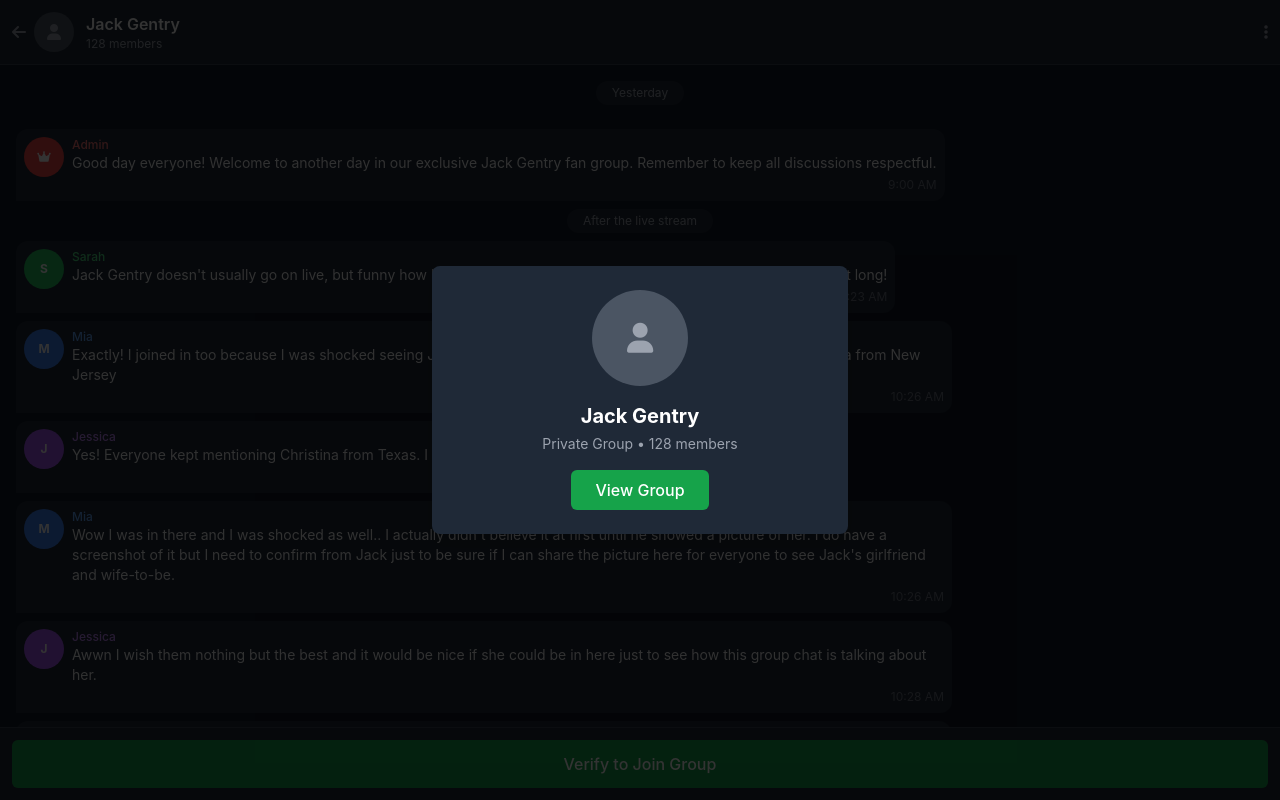
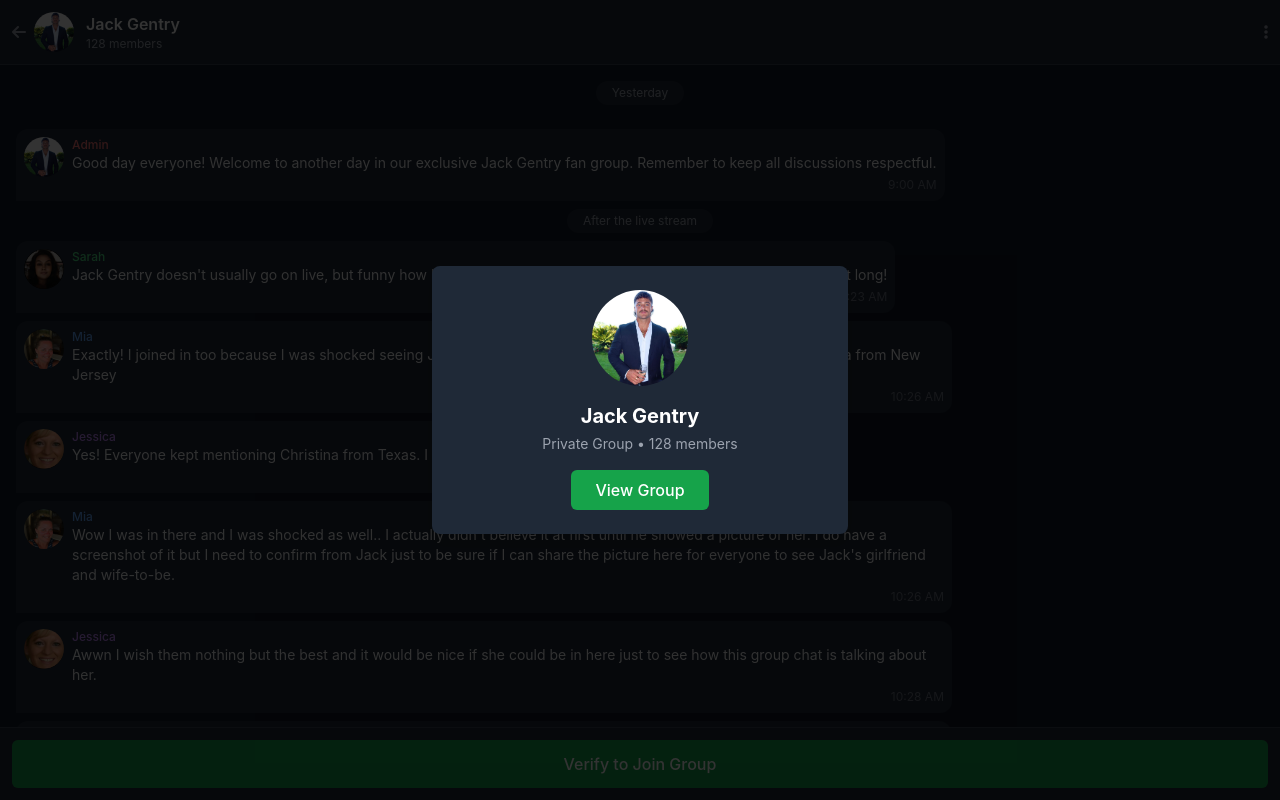
Before and after one commit to yourlogodesigner28-jpg/Jack-Gentry, a plain HTML site: page group34.html in a window 1280 px wide. Drawn offline with nearby package versions, Linux system fonts and the light colour scheme.

Commit message:
Update group34.html

```diff
--- a/group34.html
+++ b/group34.html
@@ -87,9 +87,7 @@
         <div class="w-full max-w-md px-4">
             <div class="bg-gray-800 rounded-lg shadow-lg overflow-hidden">
                 <div class="p-4 border-b border-gray-700 flex items-center">
-                    <div class="circle-avatar-header bg-gray-600 flex items-center justify-center">
-                        <i class="fas fa-user text-gray-400"></i>
-                    </div>
+                    <img src="/assets/celebrity_profile.jpg" class="circle-avatar-header">
                     <div class="ml-3">
                         <h2 class="text-lg font-semibold text-white">Jack Gentry Group Chat</h2>
                         <p class="text-sm text-gray-400">Loading group chat...</p>
@@ -112,9 +110,7 @@
         <div class="w-full max-w-md px-4 slide-up">
             <div class="bg-gray-800 rounded-lg shadow-lg overflow-hidden">
                 <div class="p-6 flex flex-col items-center">
-                    <div class="circle-avatar-large bg-gray-600 flex items-center justify-center mb-4">
-                        <i class="fas fa-user text-gray-400 text-3xl"></i>
-                    </div>
+                    <img src="/assets/celebrity_profile.jpg" class="circle-avatar-large mb-4">
                     <h2 class="text-xl font-bold text-white mb-1">Jack Gentry</h2>
                     <p class="text-gray-400 text-sm mb-4">Private Group • 128 members</p>
                     <button id="view-group-btn" class="bg-green-600 hover:bg-green-700 text-white font-medium py-2 px-6 rounded-md transition duration-200">
@@ -133,9 +129,7 @@
             <button id="back-btn" class="mr-2">
                 <i class="fas fa-arrow-left text-gray-400"></i>
             </button>
-            <div class="circle-avatar-header bg-gray-600 flex items-center justify-center">
-                <i class="fas fa-user text-gray-400"></i>
-            </div>
+            <img src="/assets/celebrity_profile.jpg" class="circle-avatar-header">
             <div class="ml-3 flex-1">
                 <h2 class="text-base font-semibold text-white">Jack Gentry</h2>
                 <p class="text-xs text-gray-400">128 members</p>
@@ -155,9 +149,7 @@
                 <!-- Admin Message -->
                 <div class="message-bubble-received p-2">
                     <div class="flex">
-                        <div class="circle-avatar bg-red-500 flex items-center justify-center mr-2">
-                            <i class="fas fa-crown text-white text-xs"></i>
-                        </div>
+                        <img src="/assets/celebrity_profile.jpg" class="circle-avatar mr-2">
                         <div class="flex flex-col">
                             <span class="text-xs text-red-400 font-medium">Admin</span>
                             <p class="text-sm">Good day everyone! Welcome to another day in our exclusive Jack Gentry fan group. Remember to keep all discussions respectful.</p>
@@ -173,9 +165,7 @@
                 <!-- Fan Messages -->
                 <div class="message-bubble-received p-2">
                     <div class="flex">
-                        <div class="circle-avatar bg-green-500 flex items-center justify-center mr-2">
-                            <span class="text-white text-xs font-bold">S</span>
-                        </div>
+                        <img src="/assets/fan1.jpg" class="circle-avatar mr-2">
                         <div class="flex flex-col">
                             <span class="text-xs text-green-400 font-medium">Sarah</span>
                             <p class="text-sm">Jack Gentry doesn't usually go on live, but funny how I saw it and joined in. I wasn't expecting him to actually talk that long!</p>
@@ -186,9 +176,7 @@
 
                 <div class="message-bubble-received p-2">
                     <div class="flex">
-                        <div class="circle-avatar bg-blue-500 flex items-center justify-center mr-2">
-                            <span class="text-white text-xs font-bold">M</span>
-                        </div>
+                        <img src="/assets/fan2.jpg" class="circle-avatar mr-2">
                         <div class="flex flex-col">
                             <span class="text-xs text-blue-400 font-medium">Mia</span>
                             <p class="text-sm">Exactly! I joined in too because I was shocked seeing Jack live. And suddenly everyone started asking about Christina from New Jersey</p>
@@ -199,9 +187,7 @@
 
                 <div class="message-bubble-received p-2">
                     <div class="flex">
-                        <div class="circle-avatar bg-purple-500 flex items-center justify-center mr-2">
-                            <span class="text-white text-xs font-bold">J</span>
-                        </div>
+                        <img src="/assets/fan3.jpg" class="circle-avatar mr-2">
                         <div class="flex flex-col">
                             <span class="text-xs text-purple-400 font-medium">Jessica</span>
                             <p class="text-sm">Yes! Everyone kept mentioning Christina from Texas. I didn't expect him to react the way he did though.</p>
@@ -212,9 +198,7 @@
 
                 <div class="message-bubble-received p-2">
                     <div class="flex">
-                        <div class="circle-avatar bg-blue-500 flex items-center justify-center mr-2">
-                            <span class="text-white text-xs font-bold">M</span>
-                        </div>
+                        <img src="/assets/fan2.jpg" class="circle-avatar mr-2">
                         <div class="flex flex-col">
                             <span class="text-xs text-blue-400 font-medium">Mia</span>
                             <p class="text-sm">Wow I was in there and I was shocked as well.. I actually didn't believe it at first until he showed a picture of her. I do have a screenshot of it but I need to confirm from Jack just to be sure if I can share the picture here for everyone to see Jack's girlfriend and wife-to-be.</p>
@@ -225,9 +209,7 @@
 
                 <div class="message-bubble-received p-2">
                     <div class="flex">
-                        <div class="circle-avatar bg-purple-500 flex items-center justify-center mr-2">
-                            <span class="text-white text-xs font-bold">J</span>
-                        </div>
+                        <img src="/assets/fan3.jpg" class="circle-avatar mr-2">
                         <div class="flex flex-col">
                             <span class="text-xs text-purple-400 font-medium">Jessica</span>
                             <p class="text-sm">Awwn I wish them nothing but the best and it would be nice if she could be in here just to see how this group chat is talking about her.</p>
@@ -238,9 +220,7 @@
 
                 <div class="message-bubble-received p-2">
                     <div class="flex">
-                        <div class="circle-avatar bg-yellow-500 flex items-center justify-center mr-2">
-                            <span class="text-white text-xs font-bold">L</span>
-                        </div>
+                        <img src="/assets/fan4.jpg" class="circle-avatar mr-2">
                         <div class="flex flex-col">
                             <span class="text-xs text-yellow-400 font-medium">Linda</span>
                             <p class="text-sm">Oops I missed the live stream but thank GOD I am a verified fan so I get updates from this group whenever I miss Jack's live stream.</p>
@@ -251,9 +231,7 @@
 
                 <div class="message-bubble-received p-2">
                     <div class="flex">
-                        <div class="circle-avatar bg-green-500 flex items-center justify-center mr-2">
-                            <span class="text-white text-xs font-bold">S</span>
-                        </div>
+                        <img src="/assets/fan1.jpg" class="circle-avatar mr-2">
                         <div class="flex flex-col">
                             <span class="text-xs text-green-400 font-medium">Sarah</span>
                             <p class="text-sm">@Jack can you please have your wife join this group chat? Which might be impossible because maybe she's not yet a verified fan.</p>
@@ -264,9 +242,7 @@
 
                 <div class="message-bubble-received p-2">
                     <div class="flex">
-                        <div class="circle-avatar bg-red-500 flex items-center justify-center mr-2">
-                            <span class="text-white text-xs font-bold">M</span>
-                        </div>
+                        <img src="/assets/fan2.jpg" class="circle-avatar mr-2">
                         <div class="flex flex-col">
                             <span class="text-xs text-red-400 font-medium">Mia</span>
                             <p class="text-sm">I think so.. and yes it would be nice having her on here and following her TikTok and other social media to help grow her account.</p>
@@ -277,9 +253,7 @@
 
                 <div class="message-bubble-received p-2">
                     <div class="flex">
-                        <div class="circle-avatar bg-orange-500 flex items-center justify-center mr-2">
-                            <span class="text-white text-xs font-bold">E</span>
-                        </div>
+                        <img src="/assets/fan5.jpg" class="circle-avatar mr-2">
                         <div class="flex flex-col">
                             <span class="text-xs text-orange-400 font-medium">Elizabeth</span>
                             <p class="text-sm">Being a verified fan costs some tips which I believe everyone here paid before joining. Once she gets verified, we will all be here to welcome the lady who stole Jack's heart, because from last night's live stream I can tell Jack is truly in love with her.</p>
```
